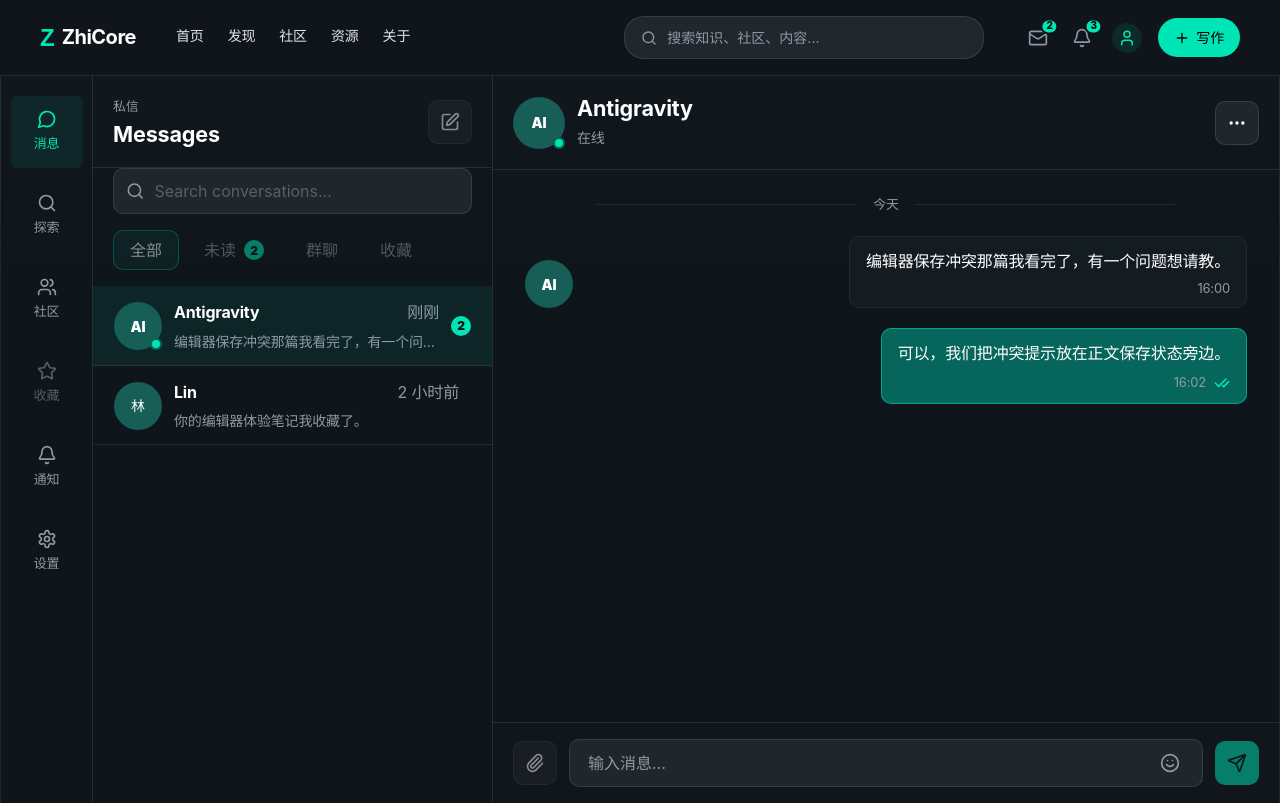
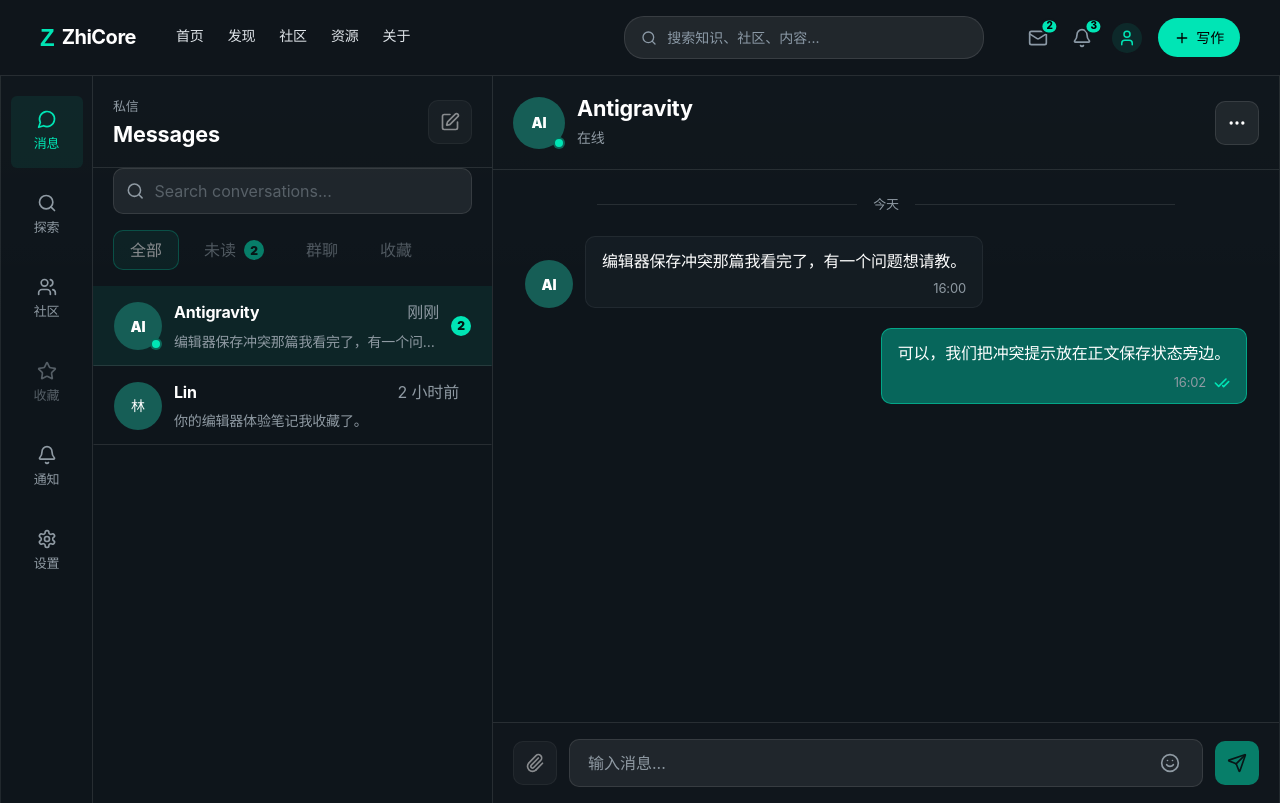
Before and after one commit to architectcgz/zhicore-frontend-vue, a Vue app: page /messages in a window 1280 px wide. Built offline with nearby package versions, Linux system fonts and the light colour scheme.

Commit message:
fix(home): 修正桌面私信气泡对齐

```diff
--- a/src/pages/home/message-route.css
+++ b/src/pages/home/message-route.css
@@ -474,12 +474,15 @@
 
 .messages-route__message {
   display: grid;
+  max-width: 100%;
+  align-self: flex-start;
   grid-template-columns: auto minmax(0, max-content);
   gap: var(--space-3);
   align-items: end;
 }
 
 .messages-route__message--mine {
+  align-self: flex-end;
   grid-template-columns: minmax(0, max-content);
   justify-content: end;
 }
```
